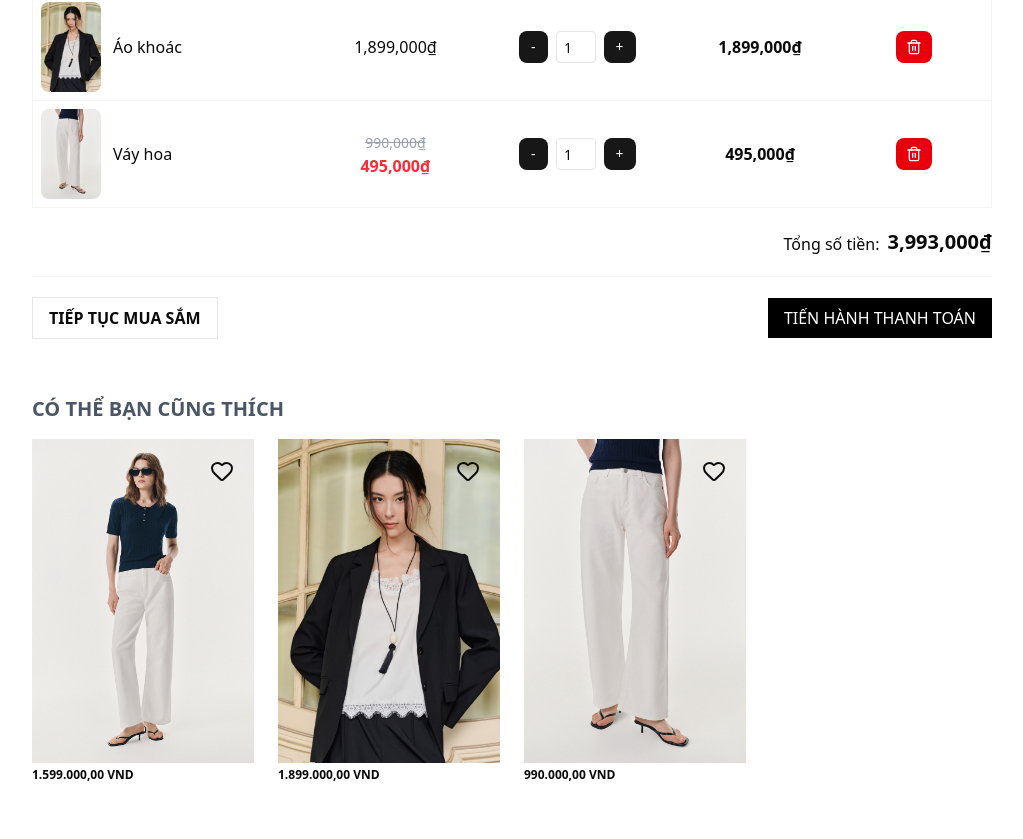
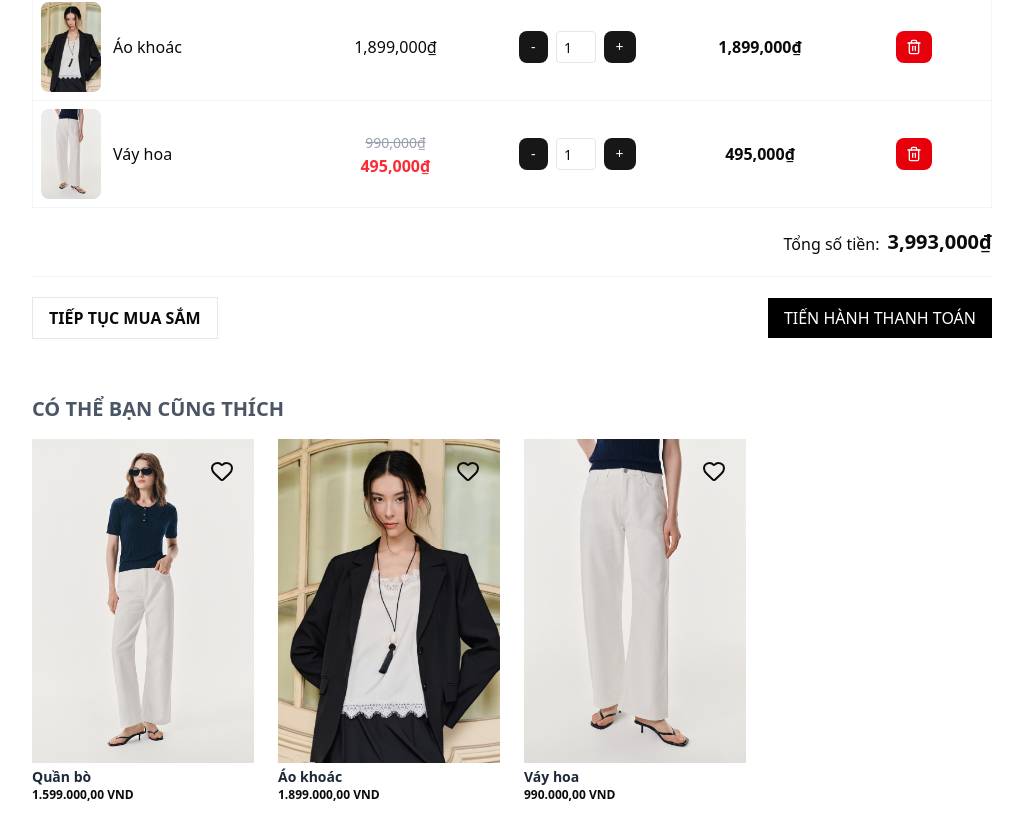
Before and after one commit to quynhdt04/do_an_CCNLTHD, a Next.js app: page /cart in a window 1280 px wide. Shown: the part 422-1261 px from the top of the page, without its empty margins (128-1151 px from the left). Built offline with nearby package versions, Linux system fonts and the light colour scheme.

Commit message:
Resolve conflict between QuangVinh and main

```diff
--- a/app/(client)/cart/page.tsx
+++ b/app/(client)/cart/page.tsx
@@ -10,6 +10,7 @@ import ProductItem from "@/app/components/ProductItem";
 interface Product {
   id: string;
   name: string;
+  title: string;
   price: number;
   images: string[];
   discount?: number;
@@ -26,6 +27,7 @@ export default function Cart() {
       {
         id: "product_1",
         name: "Quần bò",
+        title: "Quần bò",
         price: 1599000,
         images: ["/do.jpg"],
         quantity: 1,
@@ -33,6 +35,7 @@ export default function Cart() {
       {
         id: "product_2",
         name: "Áo khoác",
+        title: "Áo khoác",
         price: 1899000,
         images: ["/vest.png"],
         quantity: 1,
@@ -40,6 +43,7 @@ export default function Cart() {
       {
         id: "product_3",
         name: "Váy hoa",
+        title: "Váy hoa",
         price: 990000,
         images: ["/quan.jpg"],
         discount: 50,
```
